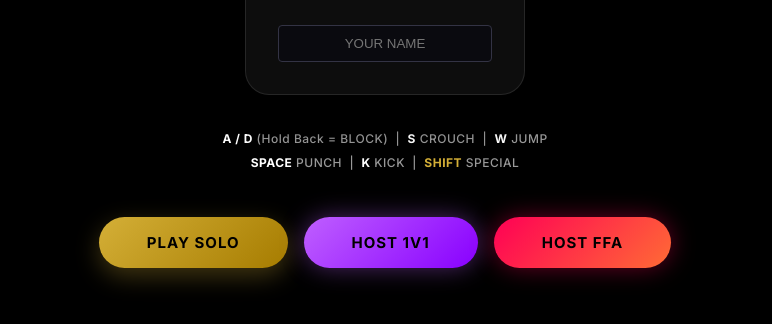
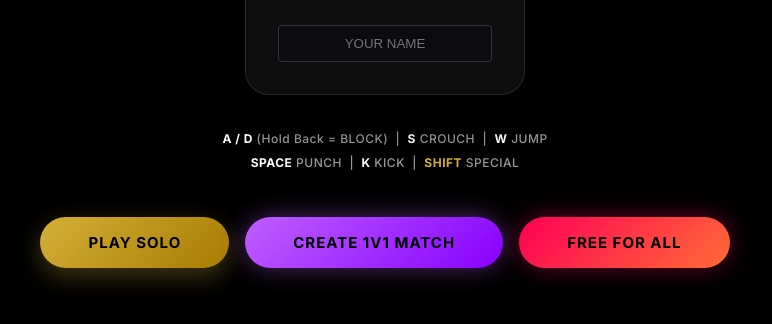
Before and after one commit to Mr-Savat/game-fighter, a plain HTML site: page index.html in a window 1280 px wide. Shown: the part 442-766 px from the top of the page, without its empty margins (255-1027 px from the left). Drawn offline with Linux system fonts and the light colour scheme.

Commit message:
change name option play

```diff
--- a/index.html
+++ b/index.html
@@ -3,7 +3,8 @@
 
 <head>
   <meta charset="UTF-8">
-  <meta name="viewport" content="width=device-width, initial-scale=1.0, maximum-scale=1.0, user-scalable=no, viewport-fit=cover">
+  <meta name="viewport"
+    content="width=device-width, initial-scale=1.0, maximum-scale=1.0, user-scalable=no, viewport-fit=cover">
   <title>Street Fighter</title>
   <link rel="stylesheet" href="css/style.css">
 </head>
@@ -22,7 +23,8 @@
         <div class="btn btn-ghost">📁 Upload Face</div>
         <input type="file" id="avatarInput" accept="image/*">
       </label>
-      <input type="text" id="playerNameInput" placeholder="YOUR NAME" maxlength="12" style="margin-top:12px; background: #0a0a0f; color: var(--neon-blue); border: 1px solid #334; padding: 10px; width: 100%; box-sizing: border-box; border-radius: 4px; text-align: center; text-transform: uppercase;">
+      <input type="text" id="playerNameInput" placeholder="YOUR NAME" maxlength="12"
+        style="margin-top:12px; background: #0a0a0f; color: var(--neon-blue); border: 1px solid #334; padding: 10px; width: 100%; box-sizing: border-box; border-radius: 4px; text-align: center; text-transform: uppercase;">
     </div>
 
     <div class="controls-hint">
@@ -34,11 +36,11 @@
     <div style="display: flex; gap: 16px; margin-top: 10px;">
       <button class="btn-start" id="startBtn">PLAY SOLO</button>
       <button class="btn-start" id="hostBtn"
-        style="background: linear-gradient(135deg, var(--neon-purple), #80f); box-shadow: 0 0 24px rgba(191,95,255,0.4);">HOST
-        1v1</button>
+        style="background: linear-gradient(135deg, var(--neon-purple), #80f); box-shadow: 0 0 24px rgba(191,95,255,0.4);">Create
+        1v1 Match</button>
       <button class="btn-start" id="hostFfaBtn"
-        style="background: linear-gradient(135deg, #ff0055, #ff6b35); box-shadow: 0 0 24px rgba(255,0,85,0.4);">HOST
-        FFA</button>
+        style="background: linear-gradient(135deg, #ff0055, #ff6b35); box-shadow: 0 0 24px rgba(255,0,85,0.4);">Free For
+        All</button>
     </div>
 
     <!-- Online waiting panel -->
@@ -54,7 +56,8 @@
 
       <button class="btn-start" id="startOnlineBtn" style="display: none; font-size: 14px; padding: 10px 24px;">START
         ALL Players Ready</button>
-      <div id="lobbyProfiles" style="display: flex; gap: 8px; flex-wrap: wrap; margin-top: 10px; justify-content: center;"></div>
+      <div id="lobbyProfiles"
+        style="display: flex; gap: 8px; flex-wrap: wrap; margin-top: 10px; justify-content: center;"></div>
     </div>
   </div>
 
@@ -129,7 +132,8 @@
     <div id="overlaySubtitle">...</div>
     <div style="display: flex; gap: 16px; margin-top: 20px;">
       <button class="btn-start" id="restartBtn" style="font-size:14px;padding:13px 36px">REMATCH</button>
-      <button class="btn-start" id="homeBtn" style="font-size:14px;padding:13px 36px; background: linear-gradient(135deg, #444, #666); box-shadow: 0 0 16px rgba(100,100,100,0.4);">HOME</button>
+      <button class="btn-start" id="homeBtn"
+        style="font-size:14px;padding:13px 36px; background: linear-gradient(135deg, #444, #666); box-shadow: 0 0 16px rgba(100,100,100,0.4);">HOME</button>
     </div>
   </div>
 
```
